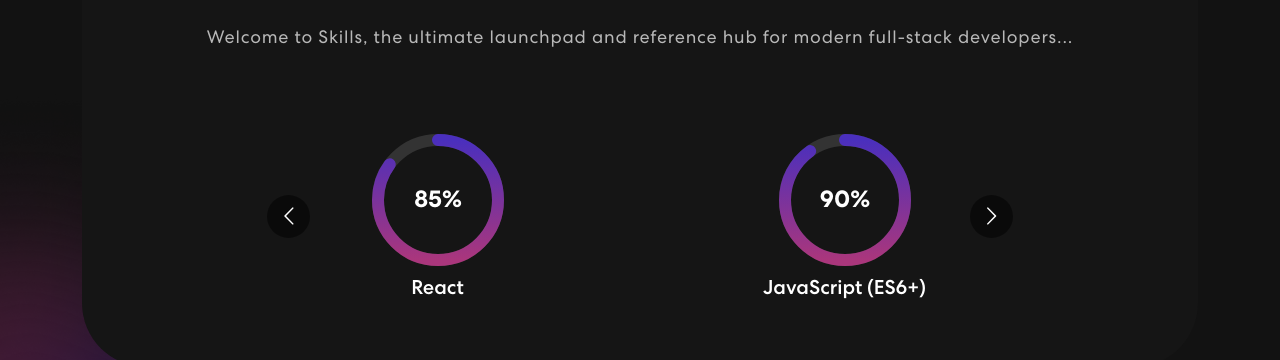
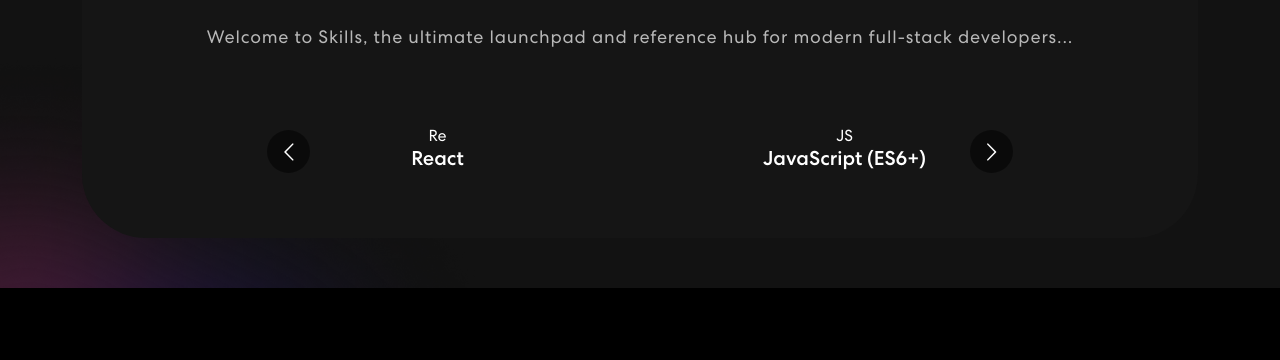
Before and after one commit to Maryamalkurd/frontPages_portfolio-, a React (Create React App) app: page / in a window 1280 px wide. Shown: the part 829-1189 px from the top of the page. Built offline with nearby package versions, Linux system fonts and the light colour scheme.

Commit message:
Update Skills.js

```diff
--- a/src/components/Skills.js
+++ b/src/components/Skills.js
@@ -1,109 +1,16 @@
-// import meter1 from "../assets/img/meter1.svg";
-// import meter2 from "../assets/img/meter2.svg";
-// import meter3 from "../assets/img/meter3.svg";
-// import Carousel from 'react-multi-carousel';
-// import 'react-multi-carousel/lib/styles.css';
-// import arrow1 from "../assets/img/arrow1.svg";
-// import arrow2 from "../assets/img/arrow2.svg";
-// import colorSharp from "../assets/img/color-sharp.png"
-
-// export const Skills = () => {
-//   const responsive = {
-//     superLargeDesktop: {
-//       // the naming can be any, depends on you.
-//       breakpoint: { max: 4000, min: 3000 },
-//       items: 5
-//     },
-//     desktop: {
-//       breakpoint: { max: 3000, min: 1024 },
-//       items: 3
-//     },
-//     tablet: {
-//       breakpoint: { max: 1024, min: 464 },
-//       items: 2
-//     },
-//     mobile: {
-//       breakpoint: { max: 464, min: 0 },
-//       items: 1
-//     }
-//   };
-
-//   return (
-//     <section className="skill" id="skills">
-//         <div className="container">
-//             <div className="row">
-//                 <div className="col-12">
-//                     <div className="skill-bx wow zoomIn">
-//                         <h2>Skills</h2>
-//                         <p>Welcome to Skills, the ultimate launchpad and reference hub for modern full-stack developers. Whether you are bridging the gap between front-end interfaces and back-end logic, optimizing database performance, or mastering DevOps workflows, we provide the practical, up-to-date resources you need to build robust end-to-end applications.</p>
-//                         <Carousel responsive={responsive} infinite={true} className="owl-carousel owl-theme skill-slider">
-//                             <div className="item">
-//                                 <img src={meter1} alt="Image" />
-//                                 <h5>React js</h5>
-//                             </div>
-//                             <div className="item">
-//                                 <img src={meter2} alt="Image" />
-//                                 <h5>PostgreSQL DB</h5>
-//                             </div>
-//                             <div className="item">
-//                                 <img src={meter3} alt="Image" />
-//                                 <h5>Express js</h5>
-//                             </div>
-//                             <div className="item">
-//                                 <img src={meter1} alt="Image" />
-//                                 <h5>APIs</h5>
-//                             </div>
-//                         </Carousel>
-//                     </div>
-//                 </div>
-//             </div>
-//         </div>
-//         <img className="background-image-left" src={colorSharp} alt="Image" />
-//     </section>
-//   )
-// }
 import Carousel from "react-multi-carousel";
 import "react-multi-carousel/lib/styles.css";
 import colorSharp from "../assets/img/color-sharp.png";
 
-const CircleMeter = ({ percentage }) => {
-  const radius = 60;
-  const circumference = 2 * Math.PI * radius;
-  const offset = circumference - (percentage / 100) * circumference;
-
-  return (
-    <svg width="150" height="150" viewBox="0 0 150 150">
-      <circle cx="75" cy="75" r={radius} stroke="#333" strokeWidth="12" fill="none" />
-      <circle
-        cx="75" cy="75" r={radius}
-        stroke="url(#grad)" strokeWidth="12" fill="none"
-        strokeDasharray={circumference}
-        strokeDashoffset={offset}
-        strokeLinecap="round"
-        transform="rotate(-90 75 75)"
-      />
-      <defs>
-        <linearGradient id="grad" x1="0%" y1="0%" x2="100%" y2="0%">
-          <stop offset="0%" stopColor="#AA367C" />
-          <stop offset="100%" stopColor="#4A2FBD" />
-        </linearGradient>
-      </defs>
-      <text x="75" y="82" textAnchor="middle" fill="#fff" fontSize="24" fontWeight="700">
-        {percentage}%
-      </text>
-    </svg>
-  );
-};
-
 const skills = [
-  { id: 1, name: "React", percentage: 85 },
-  { id: 2, name: "JavaScript (ES6+)", percentage: 90 },
-  { id: 3, name: "HTML + CSS", percentage: 95 },
-  { id: 4, name: "PostgreSQL / SQL", percentage: 90 },
-  { id: 5, name: "Node.js & Express.js", percentage: 90 },
-  { id: 6, name: "REST APIs", percentage: 80 },
-  { id: 7, name: "Git & GitHub", percentage: 90 },
-  { id: 8, name: "MongoDB", percentage: 80 },
+  { id: 1, name: "React", short: "Re" },
+  { id: 2, name: "JavaScript (ES6+)", short: "JS" },
+  { id: 3, name: "HTML + CSS", short: "</>" },
+  { id: 4, name: "PostgreSQL / SQL", short: "SQL" },
+  { id: 5, name: "Node.js & Express.js", short: "Node" },
+  { id: 6, name: "REST APIs", short: "API" },
+  { id: 7, name: "Git & GitHub", short: "Git" },
+  { id: 8, name: "MongoDB", short: "DB" },
 ];
 
 const responsive = {
@@ -124,7 +31,7 @@ export const Skills = () => (
             <Carousel responsive={responsive} infinite={true} className="owl-carousel owl-theme skill-slider">
               {skills.map((s) => (
                 <div className="item" key={s.id}>
-                  <CircleMeter percentage={s.percentage} />
+                  <div className="skill-badge">{s.short}</div>
                   <h5>{s.name}</h5>
                 </div>
               ))}
@@ -133,7 +40,7 @@ export const Skills = () => (
         </div>
       </div>
     </div>
-    <img className="background-image-left" src={colorSharp} alt="Image" />
+    <img className="background-image-left" src={colorSharp} alt="" />
   </section>
 );
 
```
